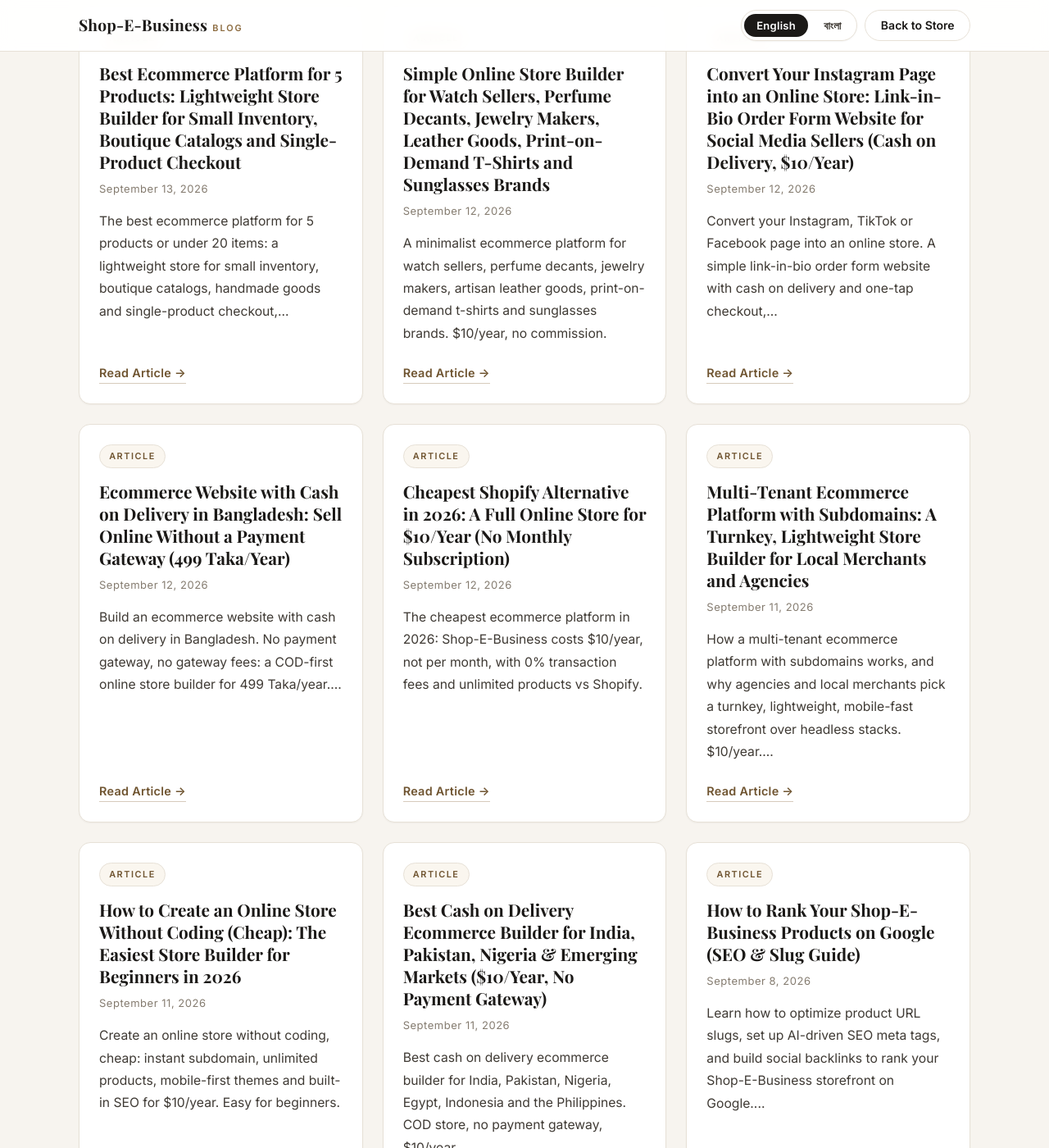
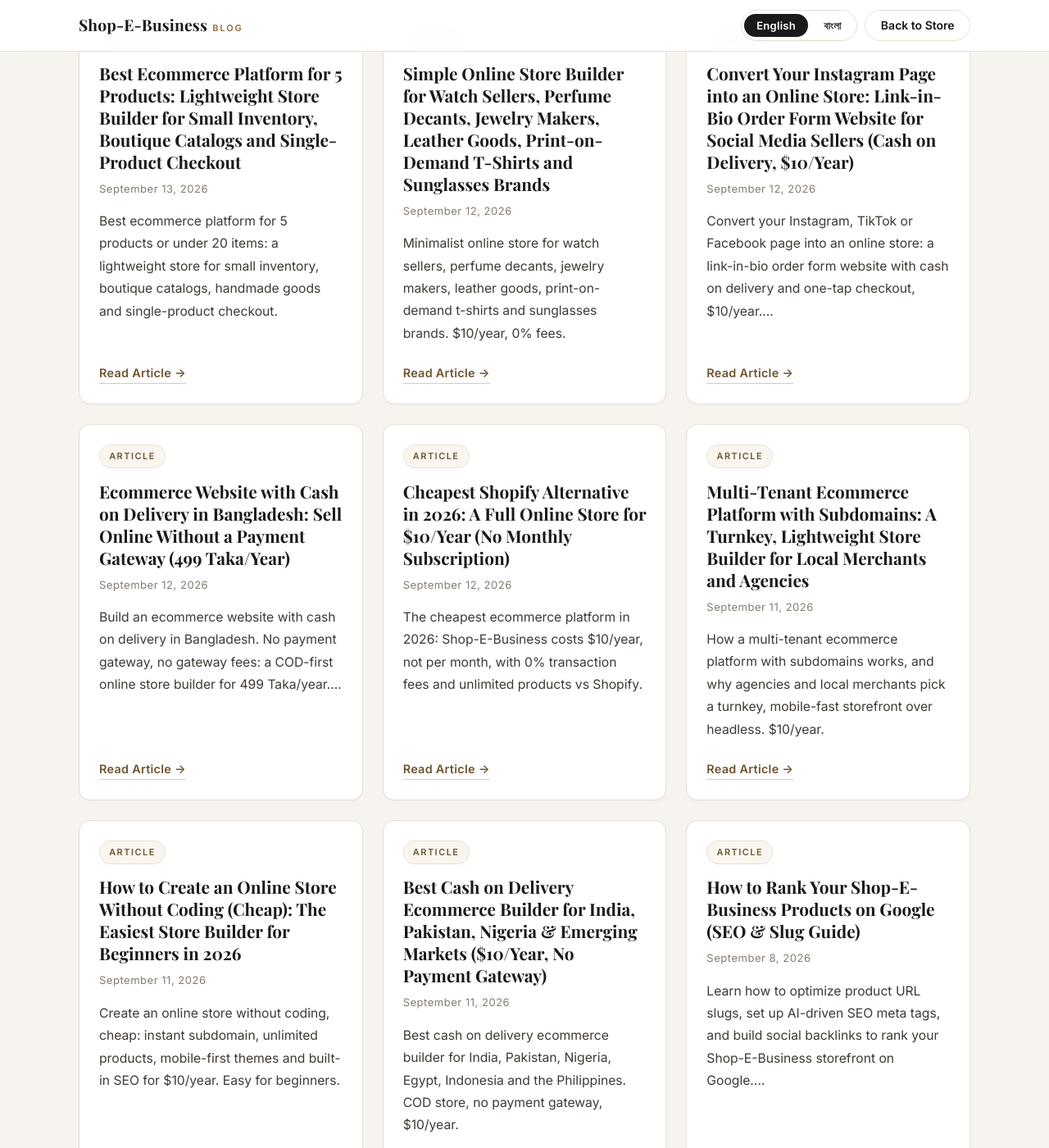
Before and after one commit to ShamsiShakeeb/shopebusiness-blog, a Jekyll site: the page built from index.html, in a window 1280 px wide and 1400 px high, scrolled down 699 px. Shown: the whole window at 82% size. Built offline with Jekyll 4.4.1, drawn with Linux system fonts in a browser that asks for light colours.

Commit message:
Trim meta descriptions to 160 chars
Co-Authored-By: Devin AI <158243242+devin-ai-integration[bot]@users.noreply.github.com>

```diff
--- a/_posts/2026-09-11-multi-tenant-ecommerce-platform-with-subdomains.html
+++ b/_posts/2026-09-11-multi-tenant-ecommerce-platform-with-subdomains.html
@@ -4,7 +4,7 @@ title: "Multi-Tenant Ecommerce Platform with Subdomains: A Turnkey, Lightweight
 title_bn: "সাবডোমেইনসহ মাল্টি-টেন্যান্ট ই-কমার্স প্ল্যাটফর্ম: লোকাল মার্চেন্ট ও এজেন্সির জন্য টার্নকি লাইটওয়েট স্টোর বিল্ডার"
 date: 2026-09-11
 author: "Washiq Anwar Shamsi"
-description: "How a multi-tenant ecommerce platform with subdomains works, and why agencies and local merchants pick a turnkey, lightweight, mobile-fast storefront over headless stacks. $10/year."
+description: "How a multi-tenant ecommerce platform with subdomains works, and why agencies and local merchants pick a turnkey, mobile-fast storefront over headless. $10/year."
 keywords: "multi-tenant ecommerce platform with subdomains, white label ecommerce store builder for local merchants, lightweight headless ecommerce for small businesses, fast load speed minimal ecommerce template for mobile, turnkey ecommerce platform, subdomain storefront, ASP.NET Core multi-tenant ecommerce"
 ---
 
--- a/_posts/2026-09-12-link-in-bio-order-form-store-for-social-media-sellers.html
+++ b/_posts/2026-09-12-link-in-bio-order-form-store-for-social-media-sellers.html
@@ -4,7 +4,7 @@ title: "Convert Your Instagram Page into an Online Store: Link-in-Bio Order Form
 title_bn: "ইনস্টাগ্রাম পেজকে অনলাইন স্টোরে রূপান্তর করুন: সোশ্যাল মিডিয়া সেলারদের জন্য লিঙ্ক-ইন-বায়ো অর্ডার ফর্ম ওয়েবসাইট"
 date: 2026-09-12
 author: "Washiq Anwar Shamsi"
-description: "Convert your Instagram, TikTok or Facebook page into an online store. A simple link-in-bio order form website with cash on delivery and one-tap checkout, $10/year."
+description: "Convert your Instagram, TikTok or Facebook page into an online store: a link-in-bio order form website with cash on delivery and one-tap checkout, $10/year."
 keywords: "convert instagram page into online store website, simple website link for bio to take orders, facebook page to automated ecommerce order page, order form website for social media sellers, link in bio ecommerce store with cash on delivery, link in bio simple checkout, instagram shop website, tiktok seller order form"
 ---
 
--- a/_posts/2026-09-12-online-store-for-watch-perfume-jewelry-leather-tshirt-sunglasses-sellers.html
+++ b/_posts/2026-09-12-online-store-for-watch-perfume-jewelry-leather-tshirt-sunglasses-sellers.html
@@ -4,7 +4,7 @@ title: "Simple Online Store Builder for Watch Sellers, Perfume Decants, Jewelry
 title_bn: "ঘড়ি, পারফিউম, জুয়েলারি, লেদার, টি-শার্ট ও সানগ্লাস ব্র্যান্ডের জন্য সহজ অনলাইন স্টোর বিল্ডার"
 date: 2026-09-12
 author: "Washiq Anwar Shamsi"
-description: "A minimalist ecommerce platform for watch sellers, perfume decants, jewelry makers, artisan leather goods, print-on-demand t-shirts and sunglasses brands. $10/year, no commission."
+description: "Minimalist online store for watch sellers, perfume decants, jewelry makers, leather goods, print-on-demand t-shirts and sunglasses brands. $10/year, 0% fees."
 keywords: "ecommerce platform for watch sellers, simple website builder for perfume and fragrance decants, minimalist online store for jewelry makers, custom online storefront for artisan leather goods, order management store for custom print-on-demand t-shirts, landing page checkout for sunglasses brand, niche product online store"
 ---
 
--- a/_posts/2026-09-13-best-ecommerce-platform-for-5-products-small-inventory.html
+++ b/_posts/2026-09-13-best-ecommerce-platform-for-5-products-small-inventory.html
@@ -4,7 +4,7 @@ title: "Best Ecommerce Platform for 5 Products: Lightweight Store Builder for Sm
 title_bn: "৫টি প্রোডাক্টের জন্য সেরা ই-কমার্স প্ল্যাটফর্ম: ছোট ইনভেন্টরি ও বুটিক ক্যাটালগের জন্য লাইটওয়েট স্টোর"
 date: 2026-09-13
 author: "Washiq Anwar Shamsi"
-description: "The best ecommerce platform for 5 products or under 20 items: a lightweight store for small inventory, boutique catalogs, handmade goods and single-product checkout, $10/year."
+description: "Best ecommerce platform for 5 products or under 20 items: a lightweight store for small inventory, boutique catalogs, handmade goods and single-product checkout."
 keywords: "best ecommerce platform for 5 products, lightweight ecommerce platform for small inventory, single product landing page builder with checkout, simple ecommerce store for boutique catalog, micro ecommerce platform for handmade goods, easy web shop for under 20 items, small catalog online store"
 ---
 
```
